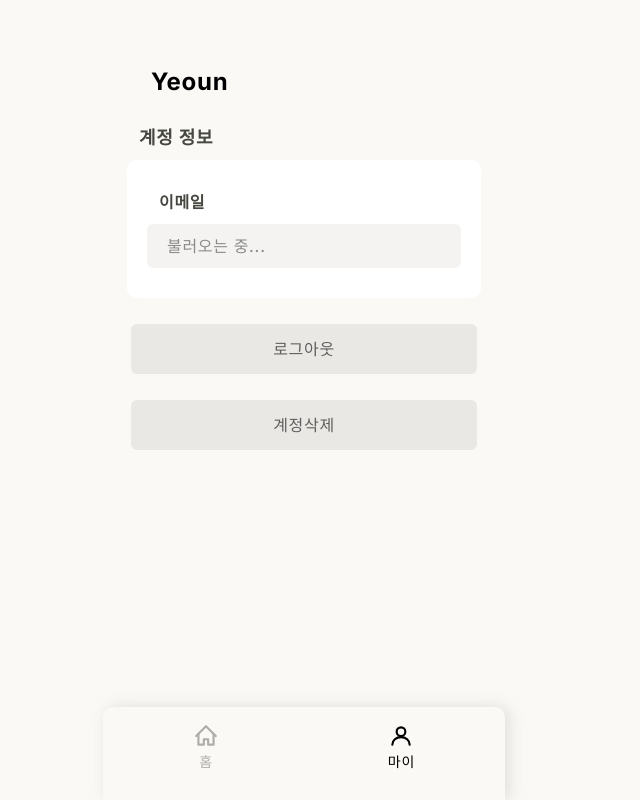
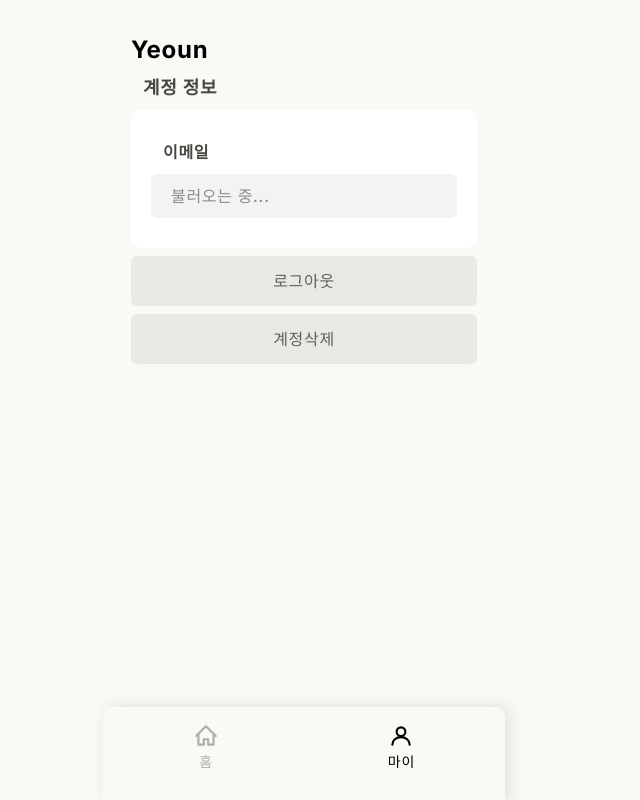
Before and after one commit to Dev-MAMOKEY/Yeoun-Frontend, a Next.js app: page /my in a window 1280 px wide. Shown: the whole page, without its empty margins (336-976 px from the left). Built offline with nearby package versions, Linux system fonts and the light colour scheme; no server answers; a web font is replaced by a local one.

Commit message:
[Design/#38] Refactor: 마이 외곽 컨테이너를 PageLayout으로 교체

```diff
--- a/app/my/page.tsx
+++ b/app/my/page.tsx
@@ -2,6 +2,7 @@
 
 import { useEffect, useRef, useState } from "react";
 import { useRouter } from "next/navigation";
+import { PageLayout } from "../components/ui/PageLayout";
 import { BottomNav } from "../components/BottomNav";
 import { useAuthStore } from "@/store/authStore";
 import { usePersonaStore } from "@/store/personaStore";
@@ -150,8 +151,8 @@ export default function My() {
 
   return (
     <div className="min-h-screen bg-background flex justify-center">
-      <div className="w-full max-w-app flex flex-col gap-[26px] items-center pt-16 pb-[130px] px-6">
-        <div className="flex items-center w-full px-6">
+      <PageLayout className="flex flex-col gap-2 items-start pt-8 pb-8 px-6">
+        <div className="flex items-center w-full">
           <span className="text-[24px] font-bold text-black tracking-brand">Yeoun</span>
         </div>
 
@@ -195,7 +196,7 @@ export default function My() {
         </button>
 
         <BottomNav />
-      </div>
+      </PageLayout>
 
       {/* 로그아웃 확인 다이얼로그 */}
       {showLogoutDialog && (
```
